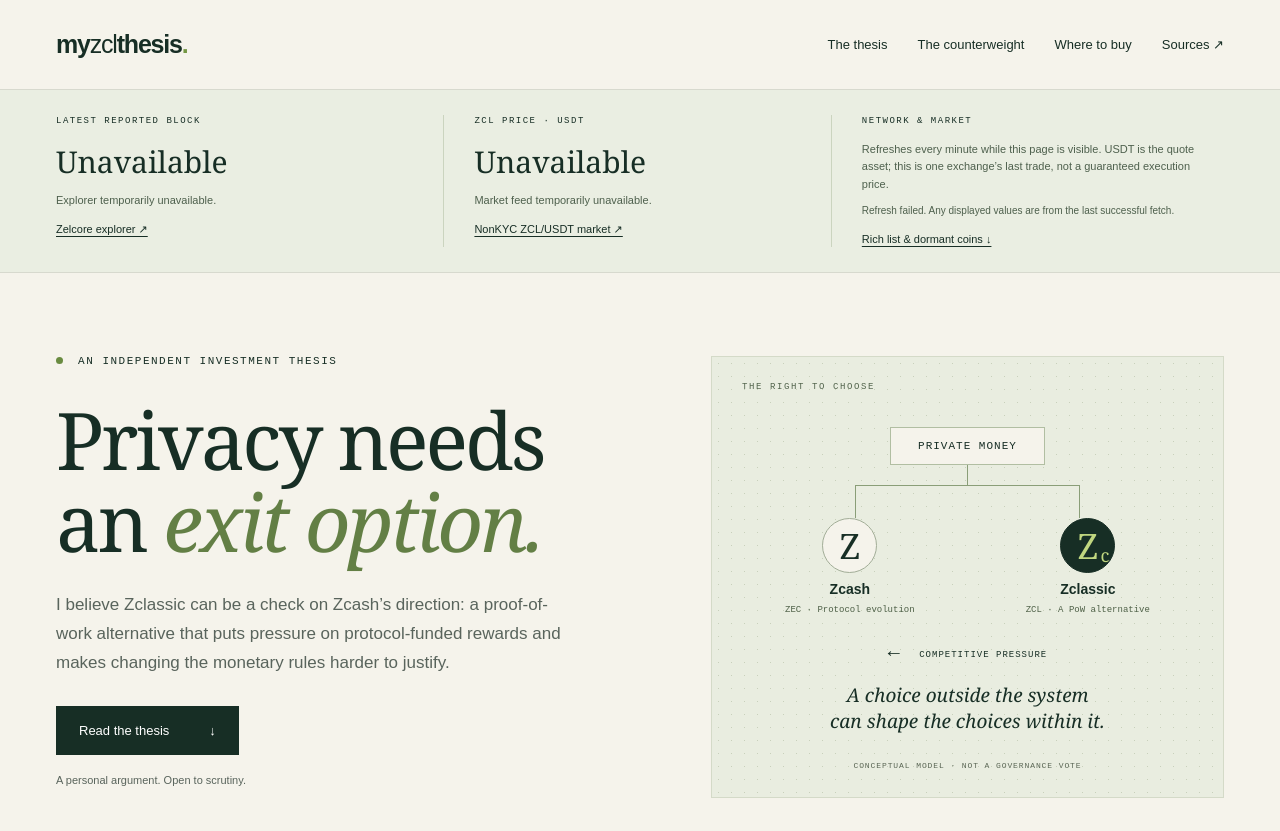
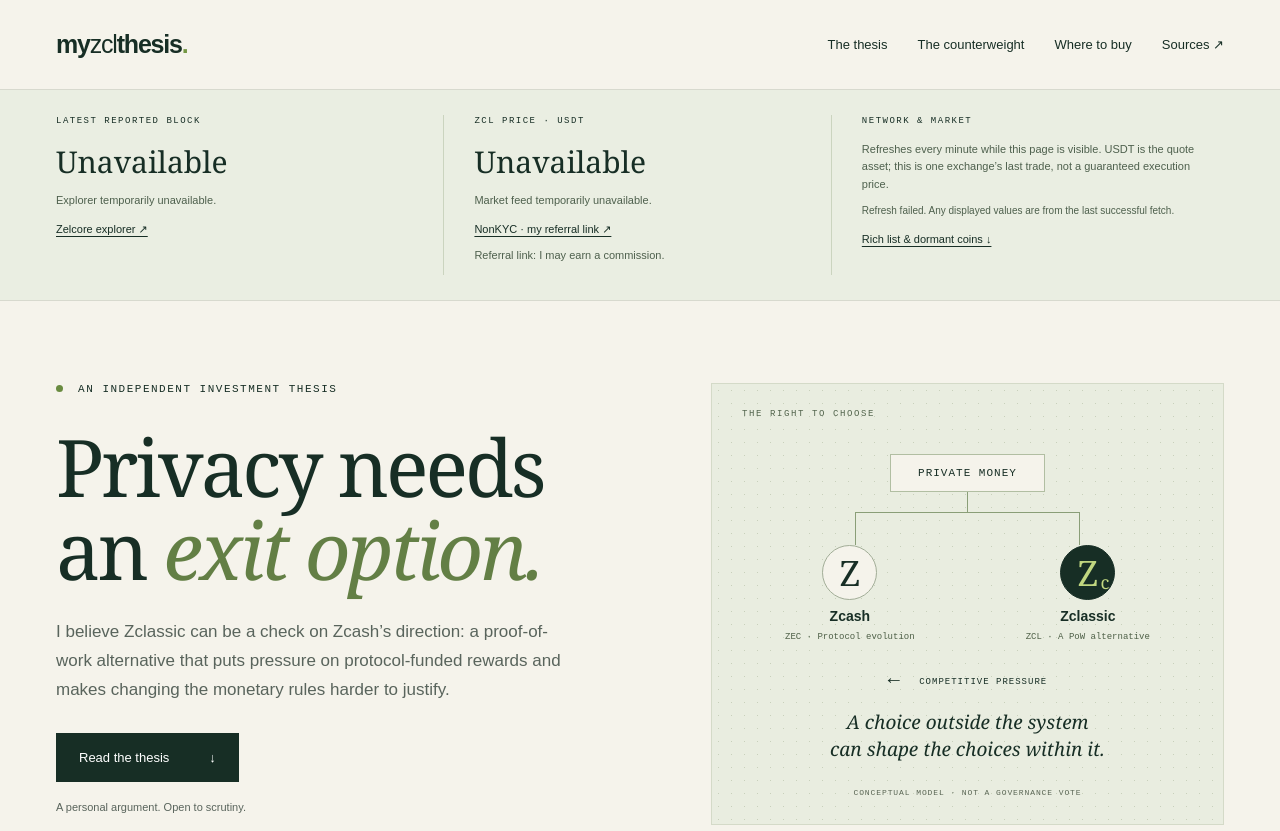
Before and after one commit to netzo92/zclthesis, a plain HTML site: page public/index.html in a window 1280 px wide. Shown: the top 831 px of the page. Drawn offline with Linux system fonts and the light colour scheme; no server answers.

Commit message:
Use referral URL for the live price panel NonKYC link

```diff
--- a/public/index.html
+++ b/public/index.html
@@ -11,7 +11,7 @@
 <a class="skip" href="#main">Skip to content</a>
 <header><a class="brand" href="#">my<span>zcl</span>thesis<span class="brand-dot">.</span></a><nav aria-label="Main navigation"><a href="#thesis">The thesis</a><a href="#counterweight">The counterweight</a><a href="#buy">Where to buy</a><a href="#sources">Sources <span aria-hidden="true">↗</span></a></nav></header>
 <main id="main">
-<section class="live-strip" aria-label="Zclassic live data"><div><span class="eyebrow">LATEST REPORTED BLOCK</span><strong id="block-value">—</strong><p id="block-detail">Loading explorer data…</p><a href="https://explorer.zcl.zelcore.io/">Zelcore explorer ↗</a></div><div><span class="eyebrow">ZCL PRICE · USDT</span><strong id="price-value">—</strong><p id="price-detail">Loading last traded price…</p><a href="https://nonkyc.io/market/ZCL_USDT">NonKYC ZCL/USDT market ↗</a></div><div class="live-context"><span class="eyebrow">NETWORK & MARKET</span><p>Refreshes every minute while this page is visible. USDT is the quote asset; this is one exchange’s last trade, not a guaranteed execution price.</p><p id="live-status" role="status">Checking sources…</p><a href="#richlist">Rich list & dormant coins ↓</a></div></section><noscript><p class="no-script">Enable JavaScript to load block and price data, or use the source links above.</p></noscript>
+<section class="live-strip" aria-label="Zclassic live data"><div><span class="eyebrow">LATEST REPORTED BLOCK</span><strong id="block-value">—</strong><p id="block-detail">Loading explorer data…</p><a href="https://explorer.zcl.zelcore.io/">Zelcore explorer ↗</a></div><div><span class="eyebrow">ZCL PRICE · USDT</span><strong id="price-value">—</strong><p id="price-detail">Loading last traded price…</p><a href="https://nonkyc.io?ref=69d580940a7d426e95b803c5" rel="sponsored noopener" target="_blank">NonKYC · my referral link ↗</a><p>Referral link: I may earn a commission.</p></div><div class="live-context"><span class="eyebrow">NETWORK & MARKET</span><p>Refreshes every minute while this page is visible. USDT is the quote asset; this is one exchange’s last trade, not a guaranteed execution price.</p><p id="live-status" role="status">Checking sources…</p><a href="#richlist">Rich list & dormant coins ↓</a></div></section><noscript><p class="no-script">Enable JavaScript to load block and price data, or use the source links above.</p></noscript>
 <section class="hero">
 <div class="hero-copy"><p class="eyebrow"><span class="dot"></span> AN INDEPENDENT INVESTMENT THESIS</p><h1>Privacy needs<br>an <em>exit option.</em></h1><p class="intro">I believe Zclassic can be a check on Zcash’s direction: a proof-of-work alternative that puts pressure on protocol-funded rewards and makes changing the monetary rules harder to justify.</p><a class="button" href="#thesis">Read the thesis <span aria-hidden="true">↓</span></a><p class="hero-note">A personal argument. Open to scrutiny.</p></div>
 <div class="diagram" role="img" aria-label="Conceptual diagram: private money branches into Zcash and Zclassic. A credible Zclassic alternative could create competitive pressure on Zcash governance."><div class="diagram-top">THE RIGHT TO CHOOSE</div><div class="root-node">PRIVATE MONEY</div><div class="branch-lines"></div><div class="nodes"><div class="coin-node"><span class="coin">Z</span><strong>Zcash</strong><small>ZEC · Protocol evolution</small></div><div class="coin-node alternative"><span class="coin">Z<span class="coin-c">c</span></span><strong>Zclassic</strong><small>ZCL · A PoW alternative</small></div></div><div class="feedback"><span aria-hidden="true">←</span> COMPETITIVE PRESSURE</div><p>A choice outside the system<br>can shape the choices within it.</p><span class="diagram-caption">CONCEPTUAL MODEL · NOT A GOVERNANCE VOTE</span></div>
```
Also changed, not shown: README.md.
